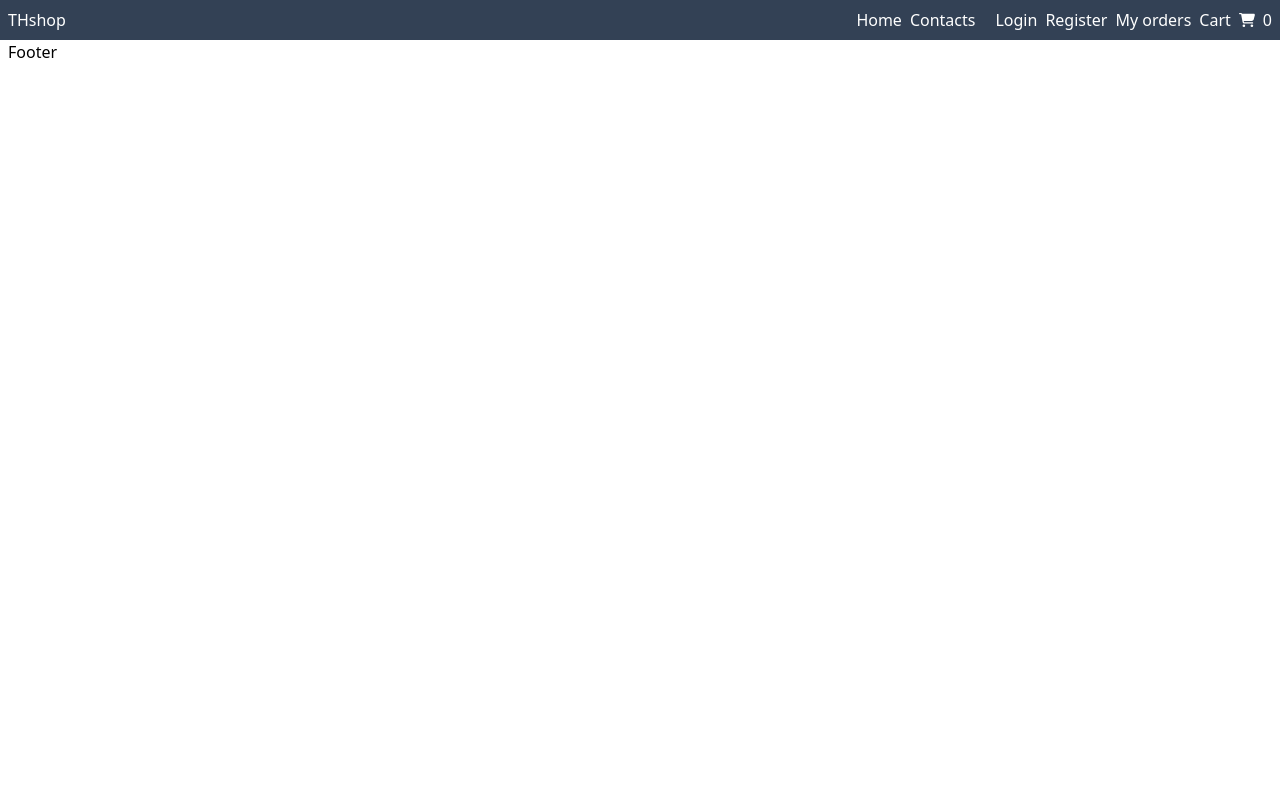
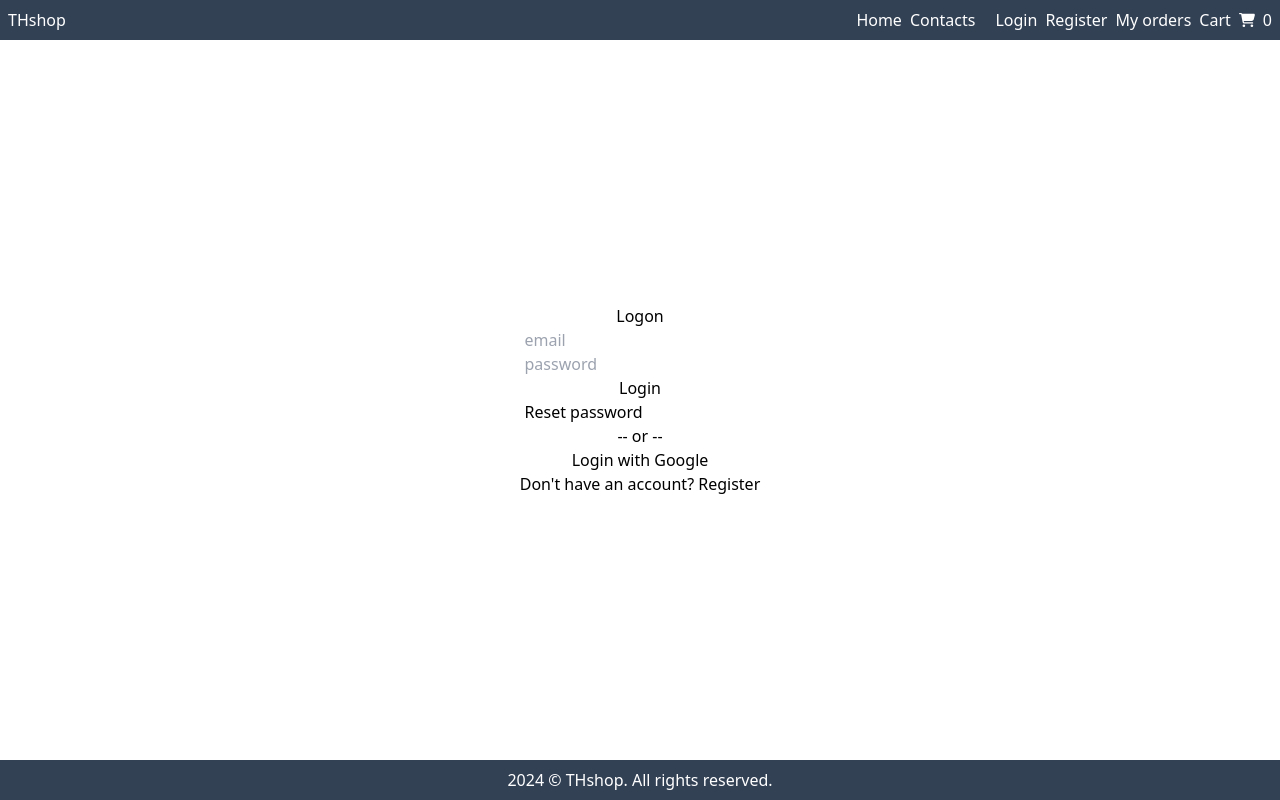
Before and after one commit to TraceOfHumanity/eshop, a React (Create React App) app: page /login in a window 1280 px wide. Built offline with nearby package versions, Linux system fonts and the light colour scheme.

Commit message:
add login, register, reset pages

```diff
--- a/package.json
+++ b/package.json
@@ -11,7 +11,8 @@
     "react-icons": "^5.0.1",
     "react-redux": "^9.1.0",
     "react-router-dom": "^6.21.3",
-    "react-scripts": "5.0.1"
+    "react-scripts": "5.0.1",
+    "react-toastify": "^10.0.4"
   },
   "scripts": {
     "start": "react-scripts start",
--- a/public/index.html
+++ b/public/index.html
@@ -13,6 +13,7 @@
   </head>
   <body>
     <noscript>You need to enable JavaScript to run this app.</noscript>
+    <div id="loader"></div>
     <div id="root"></div>
   </body>
 </html>
--- a/src/App.js
+++ b/src/App.js
@@ -9,18 +9,27 @@ import { Cart } from "./pages/Cart";
 import { Contacts } from "./pages/Contacts";
 import { Home } from "./pages/Home";
 import { OrderHistory } from "./pages/OrderHistory";
+import { Login } from "./pages/auth/Login";
+import { Registration } from "./pages/auth/Registration";
+import { Reset } from "./pages/auth/Reset";
 
 function App() {
   return (
-    <div className="min-h-screen ">
+    <div className="min-h-screen flex flex-col">
       <Header />
+      <div className="flex-auto flex flex-col">
         <Routes>
           <Route path="/" element={<Home />} />
           <Route path="/contacts" element={<Contacts />} />
           <Route path="/admin" element={<Admin />} />
           <Route path="/cart" element={<Cart />} />
           <Route path="/orderHistory" element={<OrderHistory />} />
+          <Route path="/login" element={<Login />} />
+          <Route path="/registration" element={<Registration />} />
+          <Route path="/reset" element={<Reset />} />
+          <Route path="*" element={<h1>Not Found</h1>} />
         </Routes>
+      </div>
       <Footer />
     </div>
   );
--- a/src/components/Footer.jsx
+++ b/src/components/Footer.jsx
@@ -1,5 +1,14 @@
 import React from "react";
 
 export const Footer = () => {
-  return <div className="customContainer">Footer</div>;
+  const data = new Date();
+  const year = data.getFullYear();
+
+  return (
+    <div className="bg-slate-700 text-white">
+      <div className="customContainer flex justify-center p-2">
+        {year} &copy; THshop. All rights reserved.
+      </div>
+    </div>
+  );
 };
--- a/src/components/Header/index.jsx
+++ b/src/components/Header/index.jsx
@@ -22,7 +22,7 @@ export const Header = () => {
           <Nav />
           <div className="flex gap-2">
             <Link to="/login">Login</Link>
-            <Link to="/register">Register</Link>
+            <Link to="/registration">Register</Link>
             <Link to="/order-history">My orders</Link>
             <Link to="/cart" className="flex items-center gap-2">
               Cart <FaCartShopping />
--- /dev/null
+++ b/src/components/Loader.jsx
@@ -0,0 +1,9 @@
+import React from "react";
+import { ReactDOM } from "react-dom";
+
+export const Loader = () => {
+  return ReactDOM.createPortal(
+    <div>loading...</div>,
+    document.getElementById("loader")
+  );
+};
--- /dev/null
+++ b/src/firebase/firebase.config.js
@@ -0,0 +1,17 @@
+import { initializeApp } from "firebase/app";
+import { getAuth } from "firebase/auth";
+import { getFirestore } from "firebase/firestore";
+import { getStorage } from "firebase/storage";
+
+const firebaseConfig = {
+  apiKey: process.env.REACT_APP_API_KEY,
+  authDomain: process.env.REACT_APP_AUTH_DOMAIN,
+  projectId: process.env.REACT_APP_PROJECT_ID,
+  storageBucket: process.env.REACT_APP_STORAGE_BUCKET,
+  messagingSenderId: process.env.REACT_APP_MESSAGING_SENDER_ID,
+  appId: process.env.REACT_APP_API_ID,
+};
+export const app = initializeApp(firebaseConfig);
+export const auth = getAuth(app);
+export const db = getFirestore(app);
+export const storage = getStorage(app);
--- a/src/pages/Cart.jsx
+++ b/src/pages/Cart.jsx
@@ -1,5 +1,10 @@
 import React from "react";
 
-export const Cart = () => {
-  return <div className="customContainer">Cart</div>;
+export const Cart = ({ children }) => {
+  return (
+    <div className="customContainer">
+      {children}
+      Cart
+    </div>
+  );
 };
--- /dev/null
+++ b/src/pages/auth/Login.jsx
@@ -0,0 +1,23 @@
+import React from "react";
+import { Link } from "react-router-dom";
+
+export const Login = () => {
+  return (
+    <div className="customContainer flex justify-center items-center flex-auto flex-col h-full">
+      <h1>Logon</h1>
+      <form className="flex flex-col">
+        <input type="text" placeholder="email" required />
+        <input type="password" placeholder="password" required />
+        <button type="submit">Login</button>
+        <Link to="/reset">Reset password</Link>
+        <p className="text-center">-- or --</p>
+      </form>
+      <button>
+        Login with <span>Google</span>
+      </button>
+      <p>
+        Don't have an account? <Link to="/registration">Register</Link>
+      </p>
+    </div>
+  );
+};
--- /dev/null
+++ b/src/pages/auth/Registration.jsx
@@ -0,0 +1,54 @@
+import React, { useState } from "react";
+import { Link } from "react-router-dom";
+
+import { ToastContainer, toast } from "react-toastify";
+import "react-toastify/dist/ReactToastify.css";
+
+export const Registration = () => {
+  const [email, setEmail] = useState("");
+  const [password, setPassword] = useState("");
+  const [confirmPassword, setConfirmPassword] = useState("");
+
+  const registerUser = (e) => {
+    e.preventDefault();
+    // console.log(email, password, confirmPassword);
+    if (password !== confirmPassword) {
+      toast.error("Passwords don't match");
+      return;
+    }
+  };
+
+  return (
+    <div className="customContainer flex justify-center items-center flex-auto flex-col h-full">
+      <ToastContainer />
+      <h1>Registration</h1>
+      <form className="flex flex-col" onSubmit={registerUser}>
+        <input
+          type="text"
+          placeholder="email"
+          value={email}
+          onChange={(e) => setEmail(e.target.value)}
+          required
+        />
+        <input
+          type="password"
+          placeholder="password"
+          value={password}
+          onChange={(e) => setPassword(e.target.value)}
+          required
+        />
+        <input
+          type="password"
+          placeholder="confirm password"
+          value={confirmPassword}
+          onChange={(e) => setConfirmPassword(e.target.value)}
+          required
+        />
+        <button type="submit">Registration</button>
+      </form>
+      <p>
+        Already have an account? <Link to="/login">Login</Link>
+      </p>
+    </div>
+  );
+};
--- /dev/null
+++ b/src/pages/auth/Reset.jsx
@@ -0,0 +1,18 @@
+import React from "react";
+import { Link } from "react-router-dom";
+
+export const Reset = () => {
+  return (
+    <div className="customContainer flex justify-center items-center flex-auto flex-col h-full">
+      <h1>Reset password</h1>
+      <form className="flex flex-col">
+        <input type="password" placeholder="password" required />
+        <button type="submit">Reset password</button>
+      </form>
+      <p>
+        <Link to="/login">Login</Link>
+        <Link to="/registration">Registration</Link>
+      </p>
+    </div>
+  );
+};
```
Also changed, not shown: 1 other file (tests, documents, lock files or other folders). Lines whose indentation alone changed are shown as unchanged.
